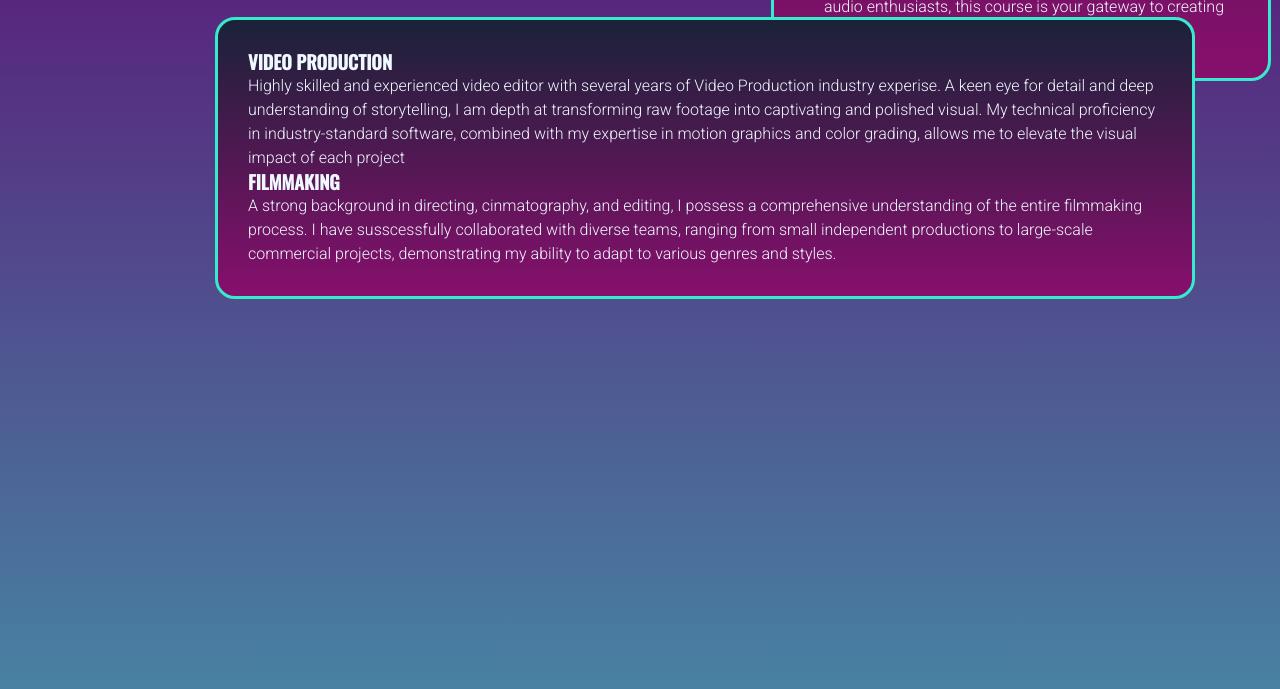
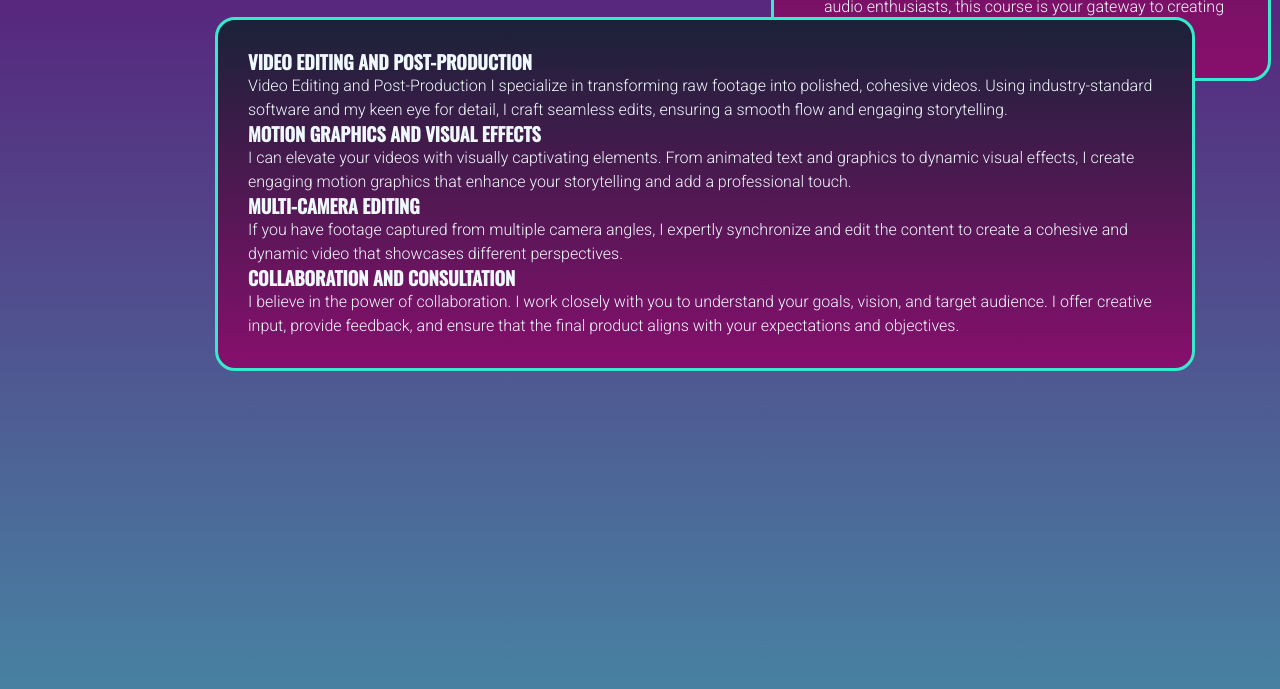
Before and after one commit to Luke-design-cloud/lukenguyeneditor.github.io, a plain HTML site: page index.html in a window 1280 px wide. Shown: the part 2039-2728 px from the top of the page. Drawn offline with nearby package versions, Linux system fonts and the light colour scheme.

Commit message:
Update index.html

```diff
--- a/index.html
+++ b/index.html
@@ -93,13 +93,20 @@
                      <h2>PROVIDED SERVICE</h2>
                      <section class="sticker">
 
-                     <h3>VIDEO PRODUCTION</h3>
-                     <P> Highly skilled and experienced video editor with several years of Video Production industry experise. A keen eye for detail and deep understanding of storytelling, I am depth at transforming raw footage into captivating and polished visual. My technical proficiency in industry-standard software, combined with my expertise in motion graphics and color grading, allows me to elevate the visual impact of each project</P>
-                     <h3>FILMMAKING</h3>
+                     <h3>VIDEO EDITING AND POST-PRODUCTION</h3>
+<p>
+    Video Editing and Post-Production I specialize in transforming raw footage into polished, cohesive videos. Using industry-standard software and my keen eye for detail, I craft seamless edits, ensuring a smooth flow and engaging storytelling.
+</p>
+<h3>MOTION GRAPHICS AND VISUAL EFFECTS</h3>
                          <P>
-                             A strong background in directing, cinmatography, and editing, I possess a comprehensive understanding of the entire filmmaking process. I have susscessfully collaborated with diverse teams, ranging from small independent productions to large-scale commercial projects, demonstrating my ability to adapt to various genres and styles.
-                         </P>
-                     </section>
+                            I can elevate your videos with visually captivating elements. From animated text and graphics to dynamic visual effects, I create engaging motion graphics that enhance your storytelling and add a professional touch.                        </P>
+                            <h3>MULTI-CAMERA EDITING</h3>
+                            <p>
+                                If you have footage captured from multiple camera angles, I expertly synchronize and edit the content to create a cohesive and dynamic video that showcases different perspectives.                            </p>
+                                <h3>COLLABORATION AND CONSULTATION</h3>
+<p>
+   I believe in the power of collaboration. I work closely with you to understand your goals, vision, and target audience. I offer creative input, provide feedback, and ensure that the final product aligns with your expectations and objectives.</p>
+                            </section>
 
                   </section>
 
```
